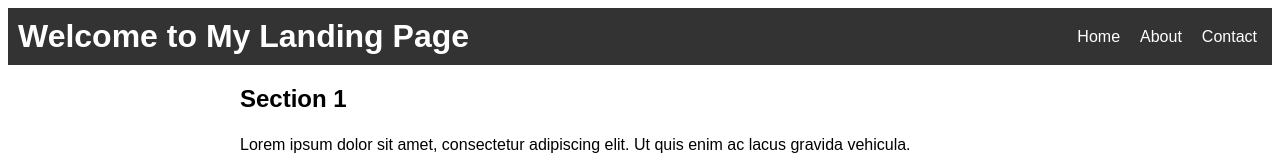
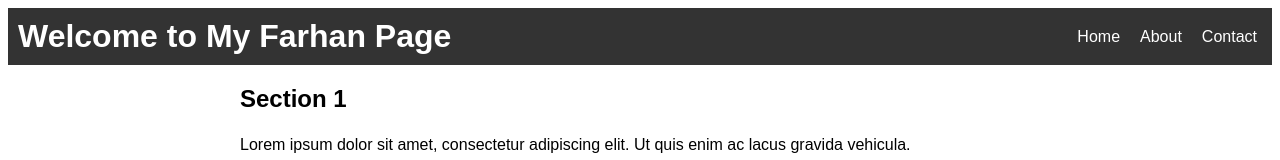
Before and after one commit to farlhmd-bfi/test-website, a plain HTML site: page index.html in a window 1280 px wide. Shown: the top 160 px of the page. Drawn offline with Linux system fonts and the light colour scheme.

Commit message:
Update index.html

```diff
--- a/index.html
+++ b/index.html
@@ -85,7 +85,7 @@
 </head>
 <body>
     <header>
-        <h1>Welcome to My Landing Page</h1>
+        <h1>Welcome to My Farhan Page</h1>
         <nav>
             <ul>
                 <li><a href="#">Home</a></li>
```
